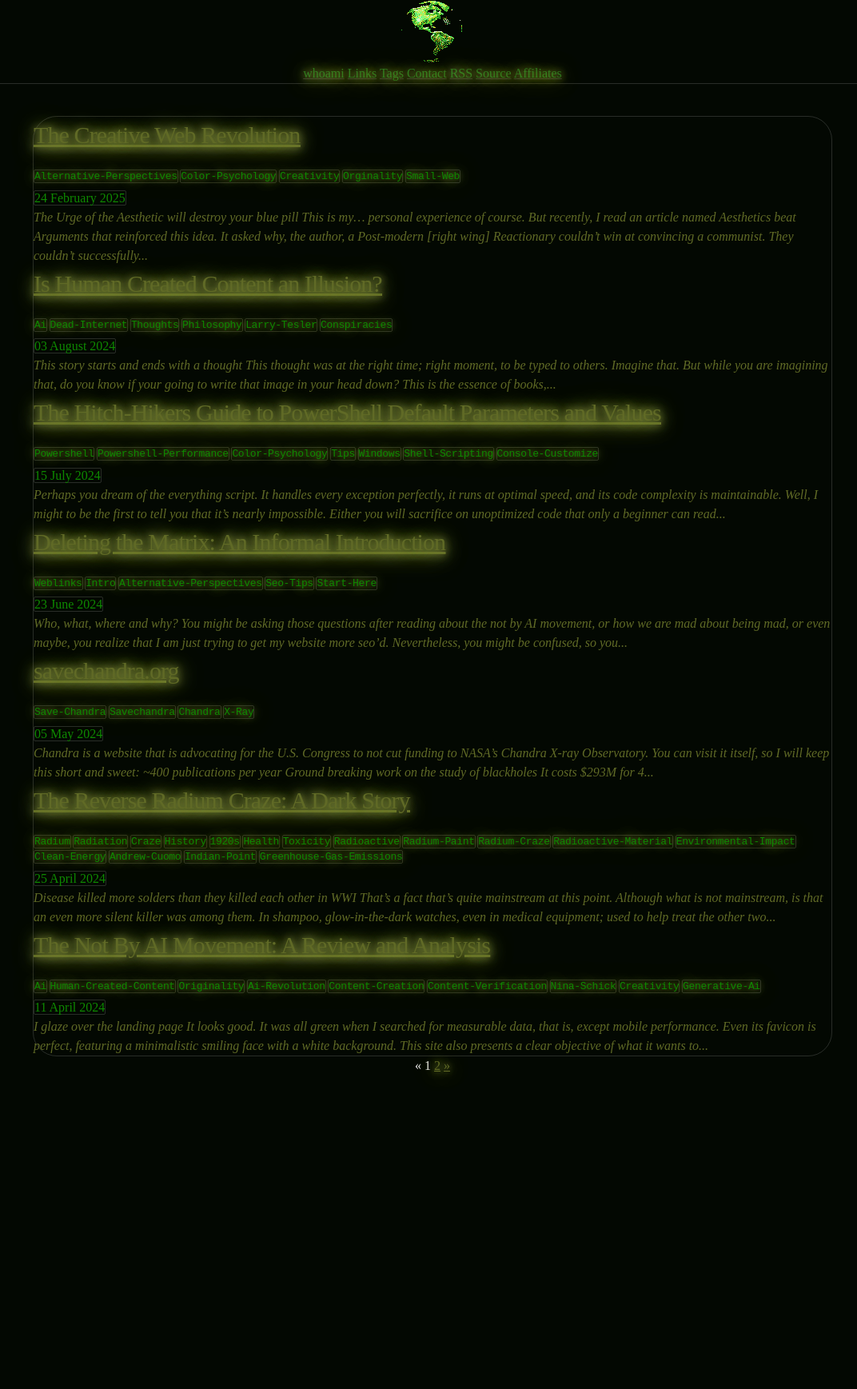
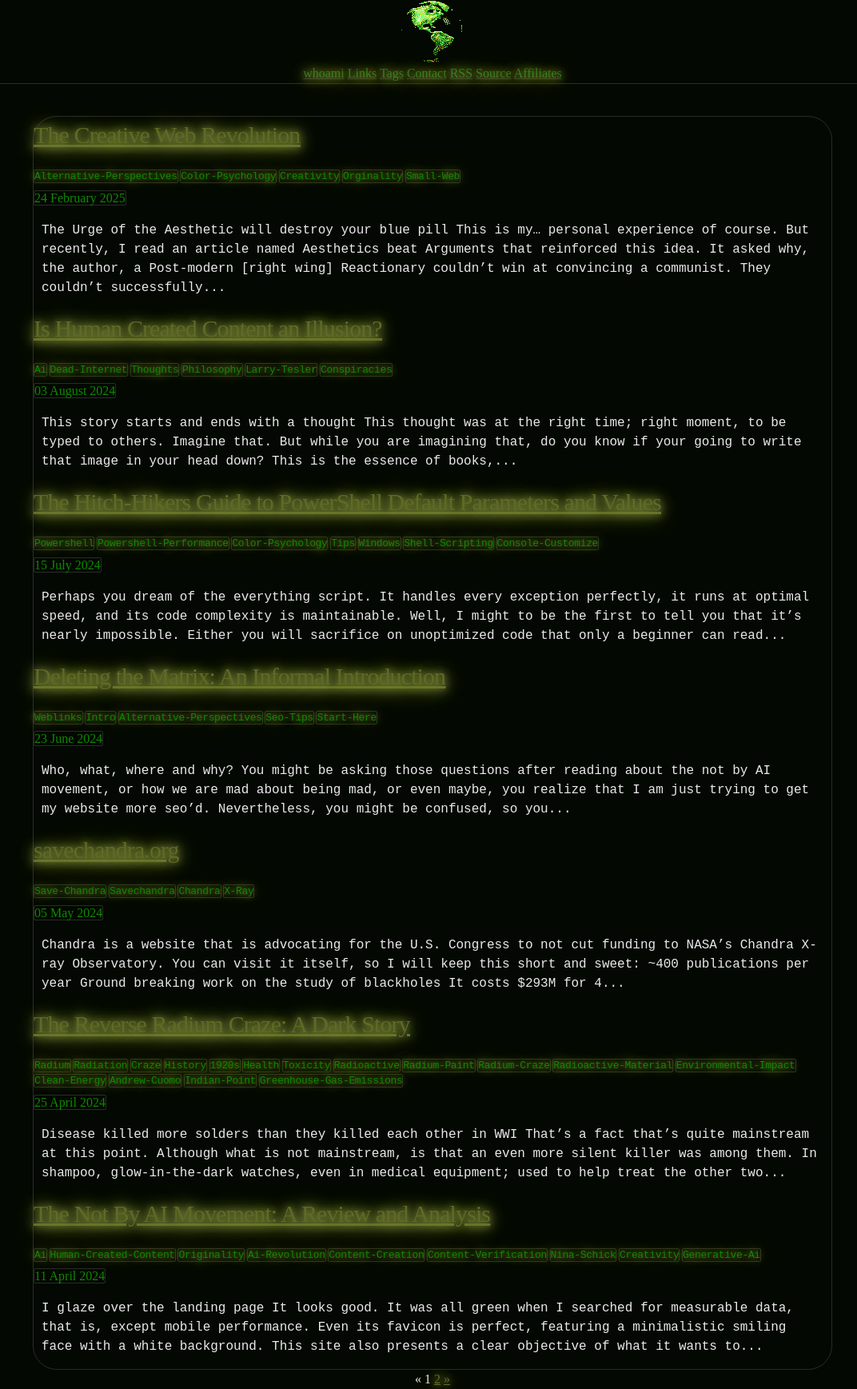
Before and after one commit to CamoCatX/camocatx.github.io, a Jekyll site: the page built from index.html, in a window 1280 px wide. Shown: the whole page at 80% size, without its empty margins (99-1171 px from the left). Built offline with Jekyll 4.4.1, drawn with Linux system fonts in a browser that asks for light colours; the list of posts is cut into pages by our own code; before the commit the page ends 1345 px from its top, so only the background shows below that.

Commit message:
Update base.scss

```diff
--- a/_sass/base.scss
+++ b/_sass/base.scss
@@ -122,14 +122,6 @@ h4 {
   color: #999;
   margin: 0 0 5px 0;
 }
-	p {
-		font-style:italic;
-		color:#606a26;
-		text-align:left;
-		margin-block:0em;
-		font-family:none;
-		padding-inline:0px;
-	}
 }
 dt {
   font-style: italic;
@@ -479,3 +471,12 @@ details:hover summary {
     color: #8e9b43; /* Light up with complementary color when hovered */
     text-shadow: 0 0 10px #8e9b43, 0 0 20px #8e9b43, 0 0 30px #8e9b43;
 }
+
+p-summary entry-summary {
+		font-style:italic;
+		color:#606a26;
+		text-align:left;
+		margin-block:0em;
+		font-family:none;
+		padding-inline:0px;
+}
```
